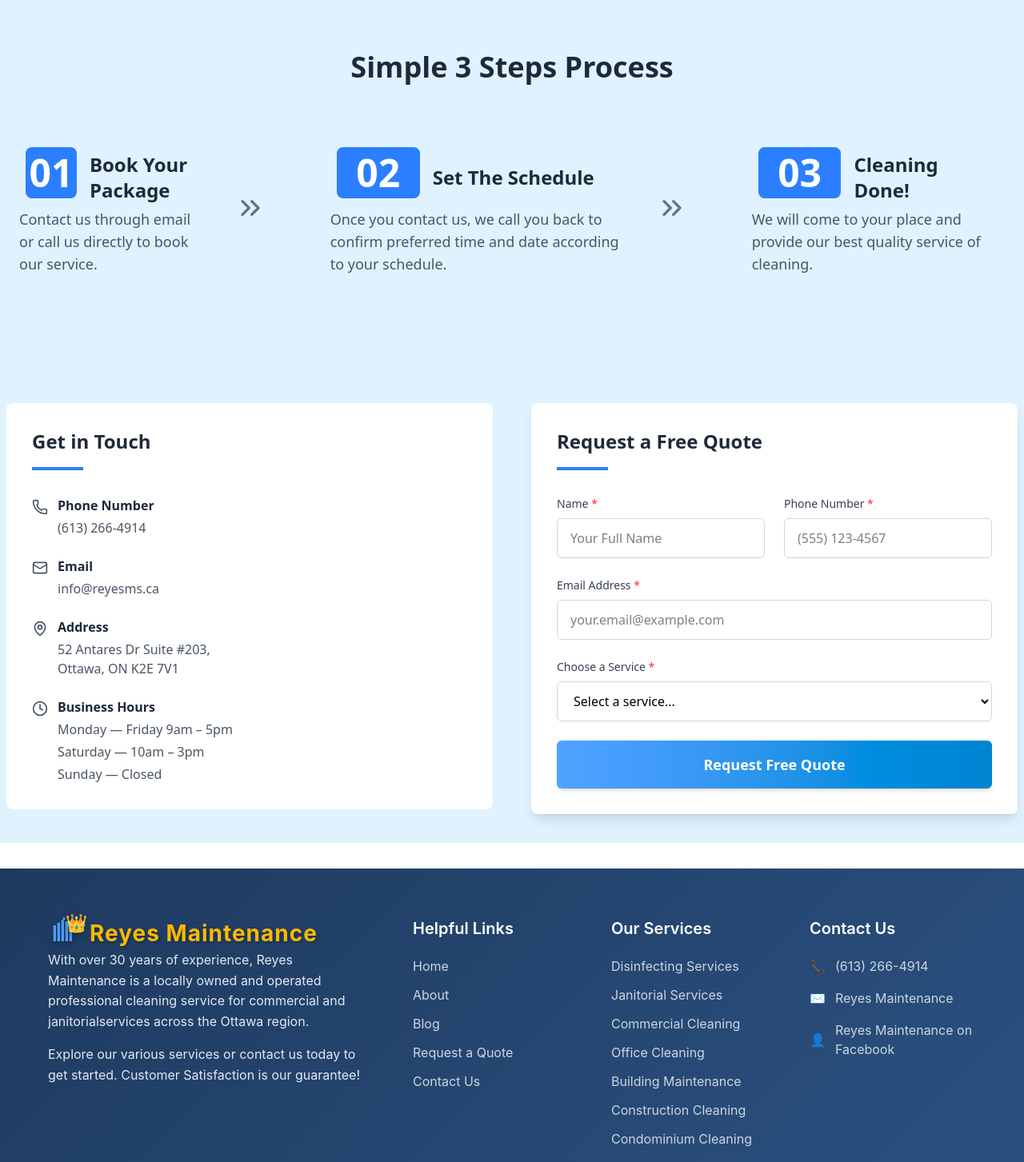
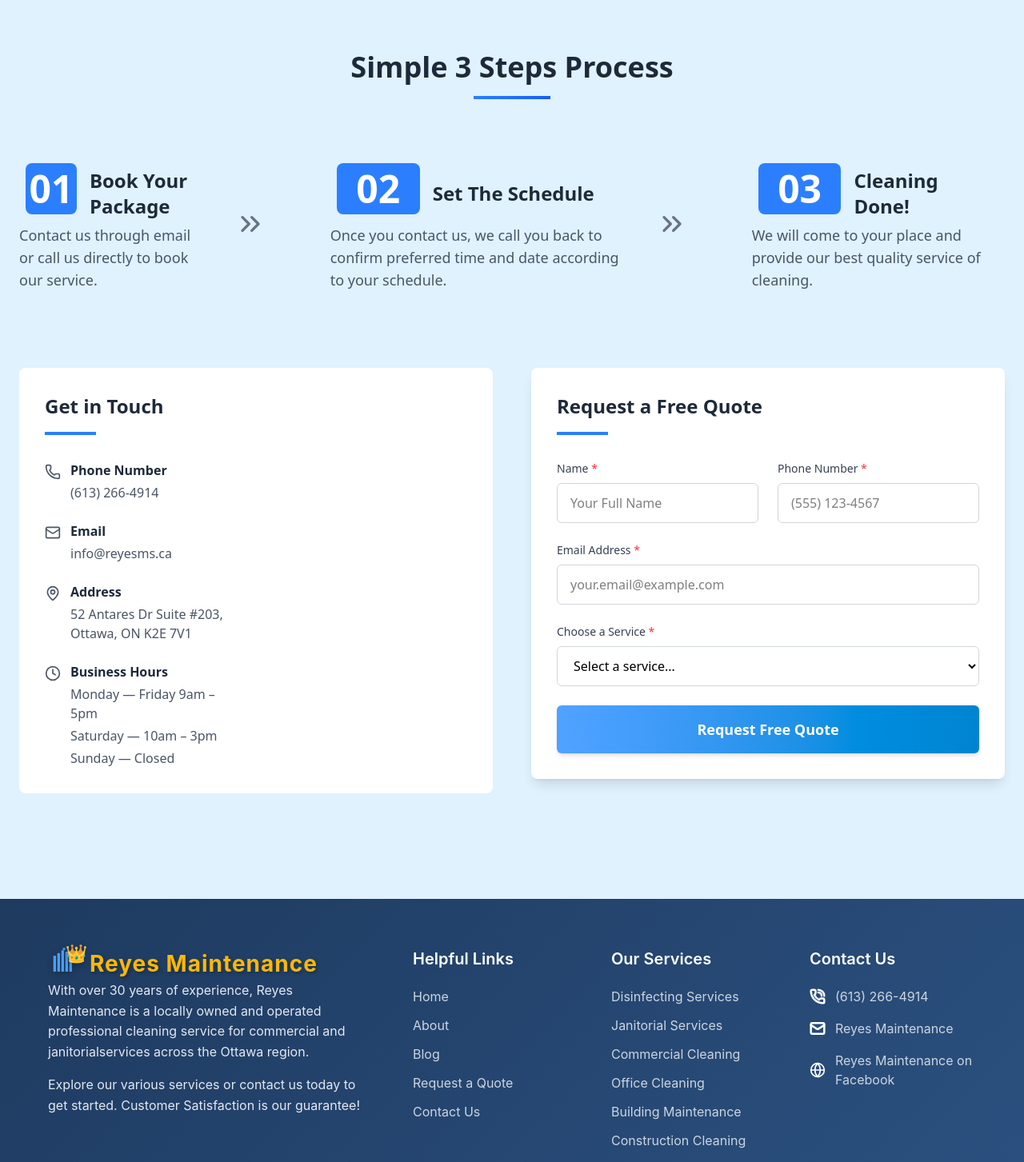
Before and after one commit to ronnymarca81/reyesms-web, a React (Vite) app: page /contact in a window 1280 px wide. Shown: the part 400-1853 px from the top of the page at 80% size. Built offline with nearby package versions, Linux system fonts and the light colour scheme.

Commit message:
Updating Process component, adding effects to step, info and quote component. additionally update service component just modify butom

```diff
--- a/src/components/Contact/Process.tsx
+++ b/src/components/Contact/Process.tsx
@@ -1,17 +1,44 @@
-import React from "react";
+import React, { useEffect, useState } from "react";
 //import Box from "./box";
 import { defaultSteps } from "./types";
 import Step from "./Step";
+import Info from "./Info";
+import Quote from "./Quote";
 
 const Process: React.FC = () => {
+  const [isVisible, setIsVisible] = useState(false);
+    useEffect(() => {
+      // Trigger animation after component mounts
+      const timer = setTimeout(() => {
+        setIsVisible(true);
+      }, 100);
+
+      return () => clearTimeout(timer);
+    }, []);
   return (
     <div className="w-full bg-sky-100 py-16 px-4">
       {/* Header */}
       <div className="text-center mb-16">
-        <h2 className="text-4xl font-bold text-gray-800 mb-4">
+        <h2
+          className={`text-4xl font-bold text-gray-800 mb-4
+            transition-all duration-1000 ease-out
+            ${
+              isVisible
+                ? "opacity-100 translate-y-0"
+                : "opacity-0 -translate-y-4"
+            }
+          `}
+        >
           Simple 3 Steps Process
         </h2>
+        <div
+          className={`w-24 h-1 bg-gradient-to-r from-blue-500 to-blue-600 mx-auto transition-all duration-1000 ease-out ${
+            isVisible ? "opacity-100 scale-x-100" : "opacity-0 scale-x-0"
+          }`}
+          style={{ transitionDelay: "300ms" }}
+        />
       </div>
+      {/*Steps section*/}
       <div className="flex flex-col md:flex-row md:items-center md:justify-center gap-8">
         {defaultSteps.map((step, index) => (
           <Step
@@ -20,8 +47,33 @@ const Process: React.FC = () => {
             title={step.title}
             description={step.description}
             showArrow={step.showArrow}
+            isVisible={isVisible}
+            delay={1000 + index * 200} // Staggered animation
           />
         ))}
+      </div>
+      {/* contact and request a quote Section */}
+      <div className="bg-sky-100 container mx-auto px-2 py-1 mb-8">
+        <div
+          className={`flex flex-col md:flex-row gap-8 md:gap-12 max-w-7xl mx-auto items-start
+        transition-all duration-1000 ease-out
+            ${
+              isVisible
+                ? "opacity-100 translate-y-0"
+                : "opacity-0 -translate-y-4"
+            }
+          `}
+          style={{ transitionDelay: "1000ms" }}
+        >
+          {/* Simple Steps Component - Equal width on desktop */}
+          <div className="w-full md:w-1/2 md:sticky md:top-8 mb-8">
+            <Info />
+          </div>
+          {/* Get Estimate Form Component - Equal width on desktop */}
+          <div className="w-full md:w-1/2 md:sticky md:top-8 mb-8">
+            <Quote />
+          </div>
+        </div>
       </div>
     </div>
   );
--- a/src/components/Contact/Step.tsx
+++ b/src/components/Contact/Step.tsx
@@ -5,18 +5,32 @@ interface StepProps {
   title: string;
   description: string;
   showArrow?: boolean;
+  isVisible?: boolean;
+  delay?: number;
 }
 
 const Step: React.FC<StepProps> = ({
   number,
   title,
   description,
-  showArrow = false
+  showArrow = false,
+  isVisible =true,
+  delay=100
 }) => {
   return (
     <>
       <div className="block md:hidden p-2">
-        <div className="flex flex-col  justify-center">
+        <div
+          className={`flex flex-col  justify-center transition-all duration-700 ease-out
+            ${
+              isVisible
+                ? "opacity-100 translate-x-0"
+                : "opacity-0 -translate-x-8"
+            }`}
+          style={{
+            transitionDelay: `${delay}ms`
+          }}
+        >
           <div className="bg-sky-200 rounded-2xl grid grid-cols-3 gap-2">
             <div className="my-2 mx-2 bg-blue-500 text-white rounded-lg flex items-center justify-center text-5xl font-bold">
               {number}
@@ -30,15 +44,33 @@ const Step: React.FC<StepProps> = ({
           </div>
           {/* Arrow */}
           {showArrow && (
-            <div className="mt-6 flex justify-center items-center">
+            <div
+              className={`mt-6 flex justify-center items-center transition-all duration-700 ease-out
+              ${
+                isVisible
+                  ? "opacity-100 translate-x-0"
+                  : "opacity-0 -translate-x-4"
+              }`}
+              style={{
+                transitionDelay: `${delay + 200}ms`
+              }}
+            >
               <ChevronsDown className="w-10 h-10 text-blue-700" />
             </div>
           )}
         </div>
       </div>
-      <div className="hidden md:block p-2 ">
-        <div className="grid grid-flow-col grid-rows-3">
-          <div className="col-start-1 col-span-3 flex  rounded-t-2xl">
+      <div className="hidden md:block p-2 animate-in slide-in-from-left-full fade-in">
+        <div
+          className={`grid grid-flow-col grid-rows-3 transition-all duration-700 ease-out
+          ${
+            isVisible ? "opacity-100 translate-x-0" : "opacity-0 -translate-x-8"
+          }`}
+          style={{
+            transitionDelay: `${delay}ms`
+          }}
+        >
+          <div className="col-start-1 col-span-3 flex  rounded-t-2xl ">
             {/* Number */}
             <div className="my-2 mx-2 w-26 h-16 bg-blue-500 text-white rounded-lg flex items-center justify-center text-5xl font-bold">
               {number}
@@ -52,7 +84,17 @@ const Step: React.FC<StepProps> = ({
             <p className=" text-gray-600 text-lg">{description}</p>
           </div>
           {showArrow && (
-            <div className="mx-8 row-span-2 flex items-center justify-center">
+            <div
+              className={`mx-8 row-span-2 flex items-center justify-center transition-all duration-700 ease-out
+                ${
+                  isVisible
+                    ? "opacity-100 translate-x-0"
+                    : "opacity-0 -translate-x-4"
+                }`}
+              style={{
+                transitionDelay: `${delay + 200}ms`
+              }}
+            >
               <ChevronsRight className="w-10 h-10 text-gray-500 flex-shrink-0 " />
             </div>
           )}
--- a/src/components/Navbar/icons.tsx
+++ b/src/components/Navbar/icons.tsx
@@ -52,7 +52,7 @@ export const PhoneIcon: React.FC<{ className?: string }> = ({ className }) => (
     viewBox="0 0 24 24"
     fill="none"
     stroke="currentColor"
-    strokeWidth="2"
+    strokeWidth="3"
     className={className}
   >
     <path d="M22 16.92v3a2 2 0 0 1-2.18 2 19.79 19.79 0 0 1-8.63-3.07 19.5 19.5 0 0 1-6-6 19.79 19.79 0 0 1-3.07-8.67A2 2 0 0 1 4.11 2h3a2 2 0 0 1 2 1.72 12.84 12.84 0 0 0 .7 2.81 2 2 0 0 1-.45 2.11L8.09 9.91a16 16 0 0 0 6 6l1.27-1.27a2 2 0 0 1 2.11-.45 12.84 12.84 0 0 0 2.81.7A2 2 0 0 1 22 16.92z" />
--- a/src/components/Services/Card.tsx
+++ b/src/components/Services/Card.tsx
@@ -1,3 +1,5 @@
+import { ChevronsRight} from 'lucide-react'
+
 // TypeScript interfaces
 interface CardProps {
   image: string;
@@ -27,22 +29,10 @@ export const Card: React.FC<CardProps> = ({
         <p className="text-gray-600 mb-4 leading-relaxed">{description}</p>
         <button
           onClick={onLearnMore}
-          className="bg-blue-500 hover:bg-blue-600 text-white font-medium py-2 px-4 rounded-md transition-colors duration-200 flex items-center gap-2"
+          className="bg-blue-500 hover:bg-blue-700 text-white font-medium py-2 px-4 rounded-md transition-colors duration-200 flex items-center gap-2"
         >
           Learn More
-          <svg
-            className="w-4 h-4"
-            fill="none"
-            stroke="currentColor"
-            viewBox="0 0 24 24"
-          >
-            <path
-              strokeLinecap="round"
-              strokeLinejoin="round"
-              strokeWidth={2}
-              d="M9 5l7 7-7 7"
-            />
-          </svg>
+          <ChevronsRight className="w-5 h-5 text-white" viewBox="0 0 24 24" />
         </button>
       </div>
     </div>
--- a/src/components/layouts/Footer.tsx
+++ b/src/components/layouts/Footer.tsx
@@ -2,6 +2,7 @@ import React from "react";
 import "./Footer.css"; // Assuming you have a CSS file for Footer styles
 import { defaultContactInfo, defaultBrandName } from "../Navbar/types";
 import Logo from "../Navbar/Logo";
+import { PhoneCall, Mail, Globe } from "lucide-react";
 
 interface FooterProps {
   className?: string;
@@ -19,9 +20,7 @@ const Footer: React.FC<FooterProps> = ({ className = "" }) => {
 
           <p className="company-description">{contact.companyDescription}</p>
 
-          <p className="company-cta">
-            {contact.companyCuenta}
-          </p>
+          <p className="company-cta">{contact.companyCuenta}</p>
         </div>
 
         {/* Helpful Links Section */}
@@ -79,19 +78,25 @@ const Footer: React.FC<FooterProps> = ({ className = "" }) => {
           <h3 className="section-title">Contact Us</h3>
           <div className="contact-info">
             <div className="contact-item">
-              <div className="contact-icon phone-icon">📞</div>
+              <div className="contact-icon phone-icon">
+                <PhoneCall className="text-white stroke-3"/>
+              </div>
               <a href="tel:613-209-8861" className="contact-link">
                 {contact.phone}
               </a>
             </div>
             <div className="contact-item">
-              <div className="contact-icon email-icon">✉️</div>
+              <div className="contact-icon email-icon">
+                <Mail className="text-white stroke-3" />
+              </div>
               <a href={`mailto:${contact.email}`} className="contact-link">
                 {brandName}
               </a>
             </div>
             <div className="contact-item">
-              <div className="contact-icon social-icon">👤</div>
+              <div className="contact-icon social-icon">
+                <Globe />
+              </div>
               <a
                 href={contact.socialLinks.facebook}
                 className="contact-link"
--- a/src/components/pages/Contact.tsx
+++ b/src/components/pages/Contact.tsx
@@ -1,6 +1,4 @@
 import  Process  from "../Contact/Process"
-import  Quote  from "../Contact/Quote"
-import Info from "../Contact/Info"
 
 
 export const Contact = () => {
@@ -26,20 +24,6 @@ export const Contact = () => {
       <div className="container mx-auto mt-8">
         <Process />
       </div>
-
-      {/* contact and request a quote Section */}
-      <div className="bg-sky-100 container mx-auto px-2 py-1 mb-8">
-        <div className="flex flex-col md:flex-row gap-8 md:gap-12 max-w-7xl mx-auto items-start">
-          {/* Simple Steps Component - Equal width on desktop */}
-          <div className="w-full md:w-1/2 md:sticky md:top-8 mb-8">
-            <Info />
-          </div>
-          {/* Get Estimate Form Component - Equal width on desktop */}
-          <div className="w-full md:w-1/2 md:sticky md:top-8 mb-8">
-            <Quote />
-          </div>
-        </div>
-      </div>
     </div>
   );
 }
```
Also changed, not shown: src/components/Services/Values.tsx (+7 -7 lines).
